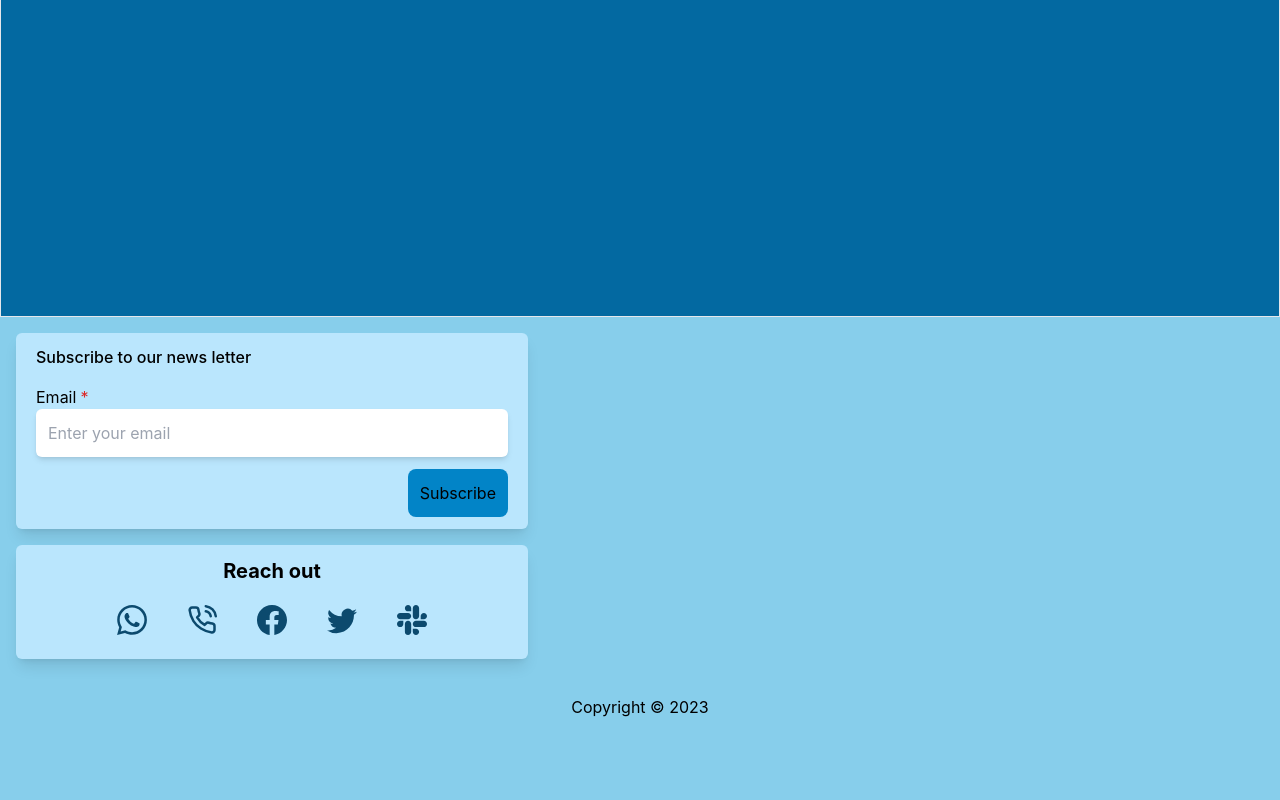
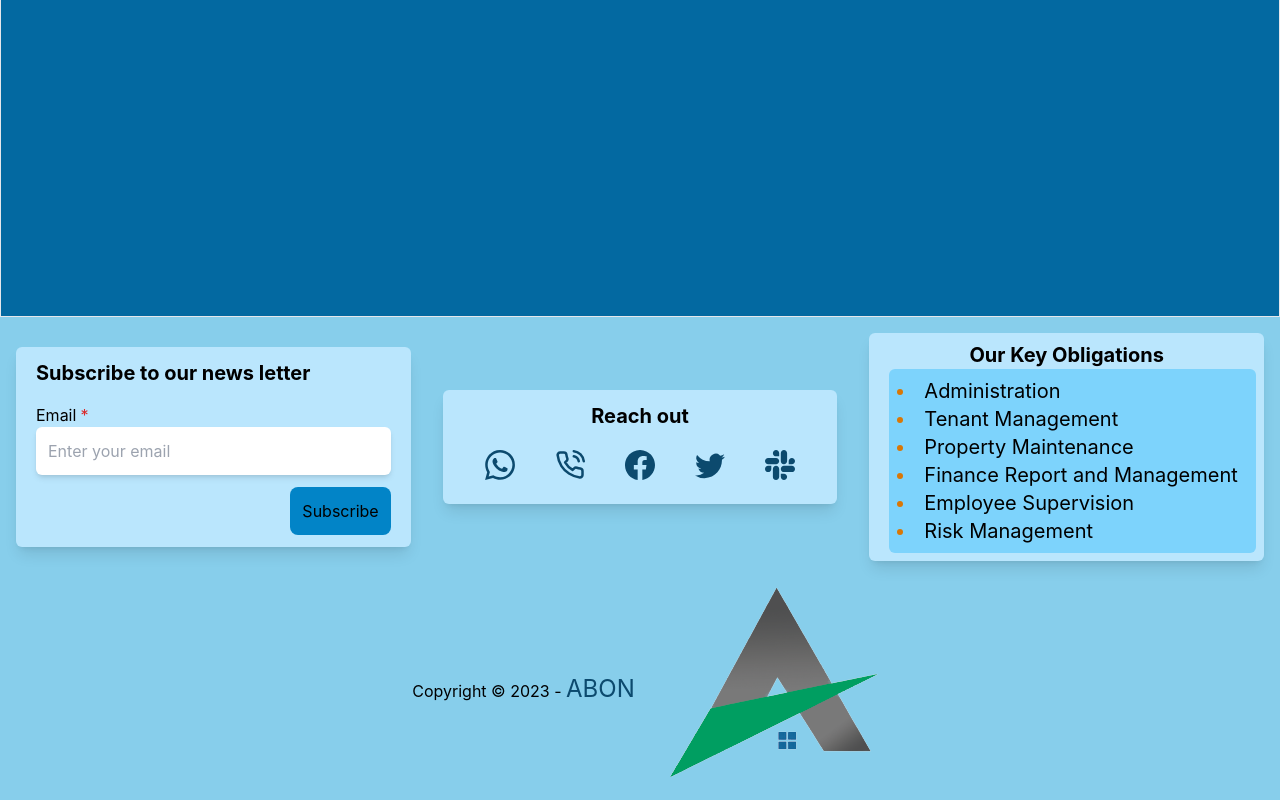
Before and after one commit to erick-sudo/abon-properties, a React (Create React App) app: page / in a window 1280 px wide. Shown: the part 563-1363 px from the top of the page. Before the commit the page ends 1302 px from the top, so only its background shows below. Built offline with nearby package versions, Linux system fonts and the light colour scheme.

Commit message:
Logo Footer

```diff
--- a/src/components/Footer.js
+++ b/src/components/Footer.js
@@ -1,13 +1,21 @@
 import React from "react";
 import Subscribe from "./Subscribe";
 import Social from "./Social";
+import KeyObligations from "./KeyObligation";
+import { LogoSquare } from "./Logo";
 
 function Footer() {
     return (
-        <div className="footer">
-            <Subscribe />
-            <Social />
-            <p className="p-5 text-center">Copyright &copy; 2023</p>
+        <div className="footer flex flex-col">
+            <div className="grid grid-cols-1 md:grid-cols-2 lg:grid-cols-3 justify-center items-center">
+                <Subscribe />
+                <Social />
+                <KeyObligations />
+            </div>
+            <div className="flex flex-row-reverse items-center justify-center">
+                <LogoSquare />
+                <p className="p-5 text-center">Copyright &copy; 2023 - <span className="text-sky-900 text-2xl">ABON</span></p>
+            </div>
         </div>
     );
 }
--- a/src/components/Home.js
+++ b/src/components/Home.js
@@ -1,5 +1,4 @@
 import React from "react";
-
 
 function Home() {
 
--- /dev/null
+++ b/src/components/KeyObligation.js
@@ -0,0 +1,19 @@
+import React from "react";
+
+function KeyObligations() {
+    return (
+        <div className="max-w-lg bg-sky-200 m-4 p-2 rounded-md shadow-lg">
+            <h2 className="font-bold text-xl text-center">Our Key Obligations</h2>
+            <ul className="ml-3 marker:text-amber-600 list-disc list-inside text-xl bg-sky-300 p-2 rounded-md">
+                <li>Administration</li>
+                <li>Tenant Management</li>
+                <li>Property Maintenance</li>
+                <li>Finance Report and Management</li>
+                <li>Employee Supervision</li>
+                <li>Risk Management</li>
+            </ul>
+        </div>
+    )
+}
+
+export default KeyObligations;
--- a/src/components/Logo.js
+++ b/src/components/Logo.js
@@ -4,7 +4,7 @@ import logoR from "../assets/logos/logo2.png"
 
 function LogoSquare() {
     return (
-        <div className="logo">
+        <div className="logo max-w-max">
             <img src={logoS} alt="ABONN" />
         </div>
     )
--- a/src/components/Social.js
+++ b/src/components/Social.js
@@ -6,7 +6,7 @@ import { BsFacebook, BsTwitter, BsSlack } from 'react-icons/bs'
 function Social() {
     return (
         <div className="m-4 bg-sky-200 max-w-lg rounded-md shadow-lg">
-            <h1 className="text-xl font-bold p-3 text-center">Reach out</h1>
+            <h2 className="text-xl font-bold p-3 text-center">Reach out</h2>
             <div className="flex flex-row flex-wrap justify-center pb-4">
                 <a className="text-3xl px-5 py-2 text-sky-900 hover:animate-pulse hover:text-green-900 hover:scale-125" href="https://whatsapp.com"><ImWhatsapp /></a>
                 <a className="text-3xl px-5 py-2 text-sky-900 hover:animate-pulse hover:text-green-900 hover:scale-125" href="tel:+25496584498"><FiPhoneCall /></a>
--- a/src/components/Subscribe.js
+++ b/src/components/Subscribe.js
@@ -3,7 +3,7 @@ import React from "react";
 function Subscribe() {
     return (
         <div className="flex flex-col py-3 px-5 shadow-lg bg-sky-200 rounded-md max-w-lg m-4">
-            <h1 className="font-medium">Subscribe to our news letter</h1>
+            <h2 className="font-bold text-xl">Subscribe to our news letter</h2>
             <form className="mt-4">
                 <label className="flex flex-col">
                     <span className="mr-3">Email<span className="ml-1 text-red-600">*</span></span>
```
